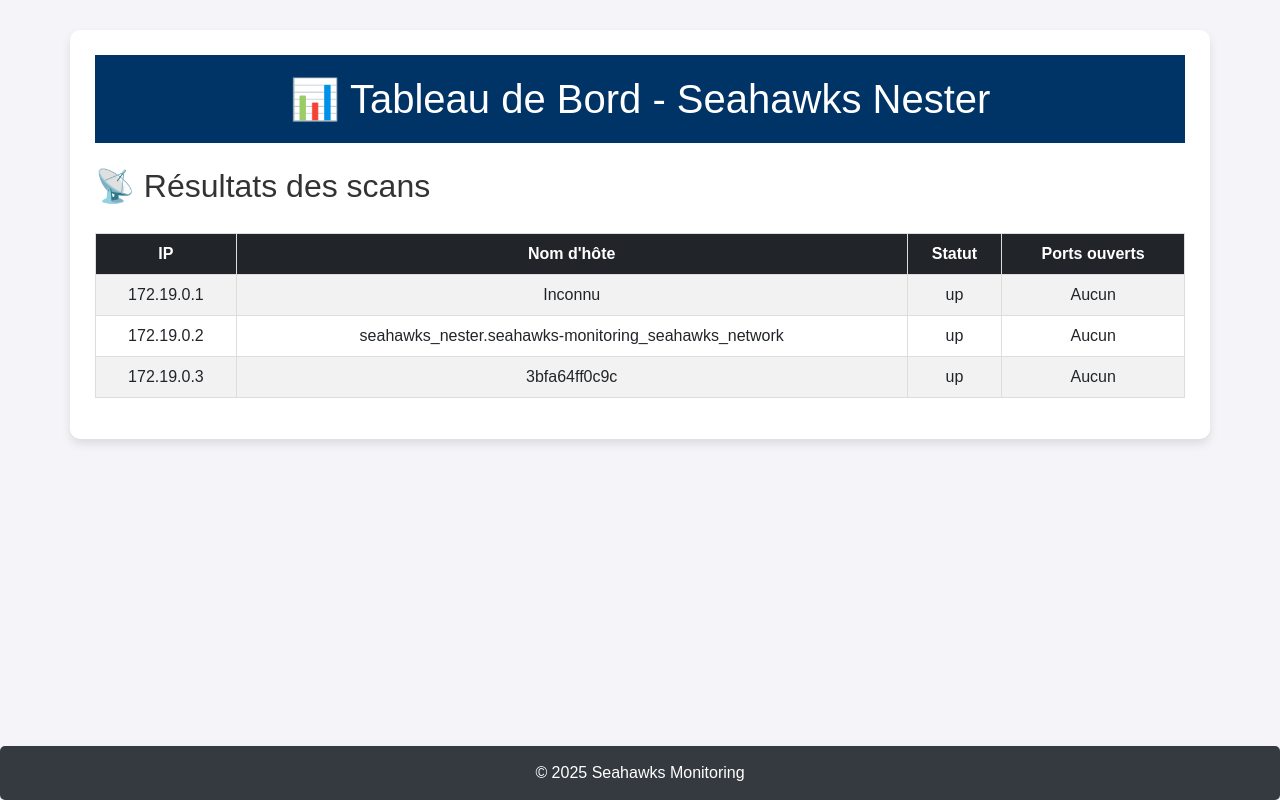
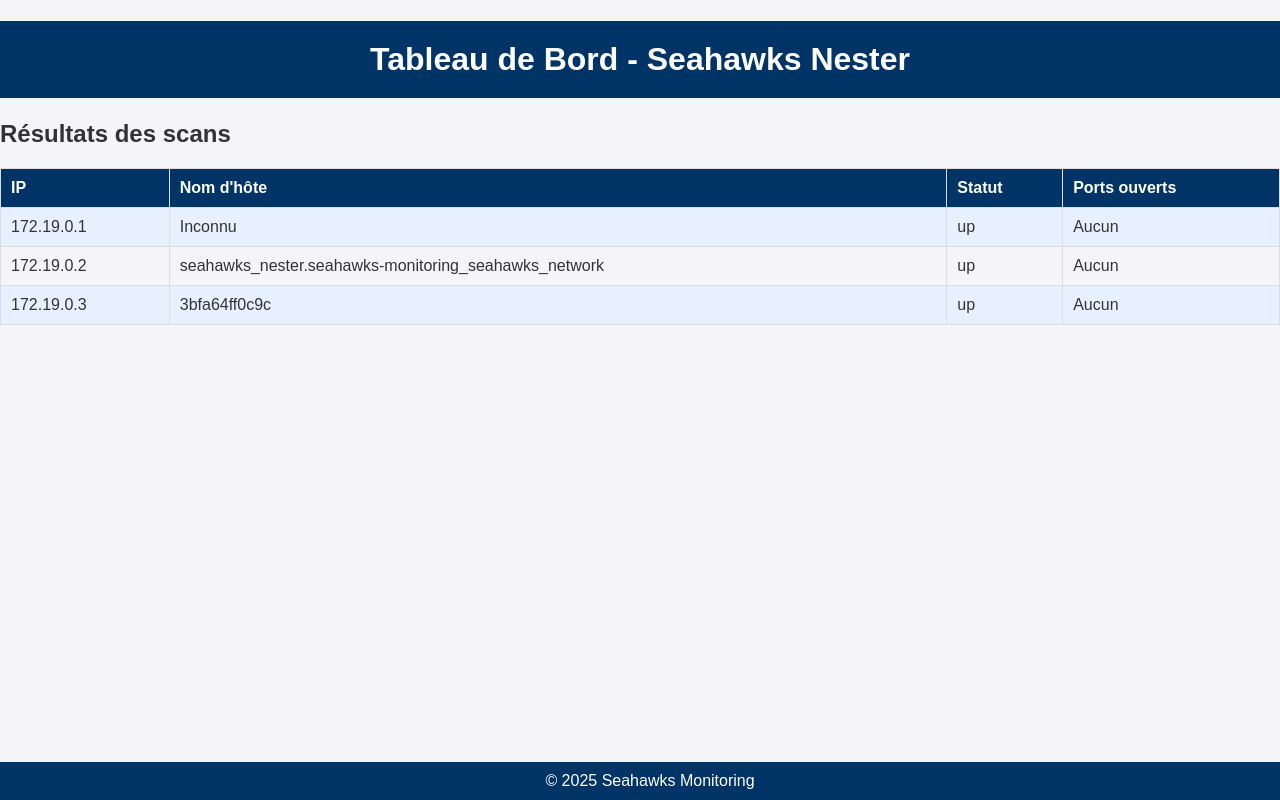
Before and after one commit to fbyuji/MSPR-1, a Flask app: page / in a window 1280 px wide. Run offline with Flask 3, Linux system fonts and the light colour scheme.

Commit message:
Import du frontend validé de Nester depuis backup_branch

```diff
--- a/Seahawks-Monitoring/seahawks_nester/templates/dashboard.html
+++ b/Seahawks-Monitoring/seahawks_nester/templates/dashboard.html
@@ -4,64 +4,21 @@
     <meta charset="UTF-8">
     <meta name="viewport" content="width=device-width, initial-scale=1.0">
     <title>Seahawks Nester - Tableau de bord</title>
-
-    <!-- Bootstrap CSS -->
-    <link rel="stylesheet" href="https://cdn.jsdelivr.net/npm/bootstrap@5.3.0/dist/css/bootstrap.min.css">
     <link rel="stylesheet" type="text/css" href="{{ url_for('static', filename='style.css') }}">
-
-    <style>
-        body {
-            background-color: #f4f4f9;
-        }
-        .container {
-            margin-top: 30px;
-            background: white;
-            padding: 25px;
-            border-radius: 10px;
-            box-shadow: 0 5px 10px rgba(0, 0, 0, 0.1);
-        }
-        footer {
-            margin-top: 30px;
-            padding: 15px;
-            background-color: #343a40;
-            color: white;
-            text-align: center;
-            border-radius: 5px;
-        }
-        .table th, .table td {
-            text-align: center;
-        }
-    </style>
 </head>
 <body>
+    <h1>Tableau de Bord - Seahawks Nester</h1>
 
-    <div class="container">
-        <h1 class="text-center mb-4">📊 Tableau de Bord - Seahawks Nester</h1>
-
-        <h2>📡 Résultats des scans</h2>
+    <h2>Résultats des scans</h2>
 
     {% if scans %}
-            {% if scans|length > 7 %}
-            <div class="mb-3">
-                <label for="entriesPerPage" class="form-label">Afficher :</label>
-                <select id="entriesPerPage" class="form-select" onchange="updateTable()">
-                    <option value="5">5</option>
-                    <option value="10" selected>10</option>
-                </select> entrées
-            </div>
-            {% endif %}
-
-            <div class="table-responsive">
-                <table class="table table-striped table-hover">
-                    <thead class="table-dark">
+        <table>
             <tr>
                 <th>IP</th>
                 <th>Nom d'hôte</th>
                 <th>Statut</th>
                 <th>Ports ouverts</th>
             </tr>
-                    </thead>
-                    <tbody id="scanTableBody">
             {% for scan in scans %}
             <tr>
                 <td>{{ scan.ip if scan.ip else "Non défini" }}</td>
@@ -70,77 +27,13 @@
                 <td>{{ ", ".join(scan.open_ports) if scan.open_ports else "Aucun port ouvert" }}</td>
             </tr>
             {% endfor %}
-                    </tbody>
         </table>
-            </div>
+    {% else %}
+        <p>Aucun scan enregistré pour le moment.</p>
+    {% endif %}
 
-            {% if scans|length > 7 %}
-            <nav id="paginationWrapper">
-                <ul class="pagination justify-content-center">
-                    <li class="page-item"><a class="page-link" href="#" id="prevPage">Précédent</a></li>
-                    <li class="page-item"><a class="page-link" href="#" id="nextPage">Suivant</a></li>
-                </ul>
-            </nav>
-            {% endif %}
-        {% else %}
-            <p class="text-muted">Aucun scan enregistré pour le moment.</p>
-        {% endif %}
-    </div>
 
-    <footer>
-        © 2025 Seahawks Monitoring
-    </footer>
 
-    <!-- Bootstrap JS -->
-    <script src="https://cdn.jsdelivr.net/npm/bootstrap@5.3.0/dist/js/bootstrap.bundle.min.js"></script>
-
-    <!-- Pagination Script -->
-    <script>
-        document.addEventListener("DOMContentLoaded", function () {
-            const tableBody = document.getElementById("scanTableBody");
-            if (!tableBody) return;
-
-            const rows = Array.from(tableBody.getElementsByTagName("tr"));
-            if (rows.length <= 7) return; // pas de pagination nécessaire
-
-            let currentPage = 1;
-            let entriesPerPage = 10;
-            const prevPageBtn = document.getElementById("prevPage");
-            const nextPageBtn = document.getElementById("nextPage");
-            const entriesSelect = document.getElementById("entriesPerPage");
-
-            function updateTable() {
-                entriesPerPage = parseInt(entriesSelect.value);
-                showPage(1);
-            }
-
-            function showPage(page) {
-                currentPage = page;
-                const start = (currentPage - 1) * entriesPerPage;
-                const end = start + entriesPerPage;
-
-                rows.forEach((row, index) => {
-                    row.style.display = index >= start && index < end ? "table-row" : "none";
-                });
-
-                prevPageBtn.parentElement.classList.toggle("disabled", currentPage === 1);
-                nextPageBtn.parentElement.classList.toggle("disabled", end >= rows.length);
-            }
-
-            prevPageBtn.addEventListener("click", function (e) {
-                e.preventDefault();
-                if (currentPage > 1) showPage(currentPage - 1);
-            });
-
-            nextPageBtn.addEventListener("click", function (e) {
-                e.preventDefault();
-                if ((currentPage * entriesPerPage) < rows.length) showPage(currentPage + 1);
-            });
-
-            entriesSelect.addEventListener("change", updateTable);
-            updateTable();
-        });
-    </script>
-
+    <footer>© 2025 Seahawks Monitoring</footer>
 </body>
 </html>
```
Lines whose indentation alone changed are shown as unchanged.
